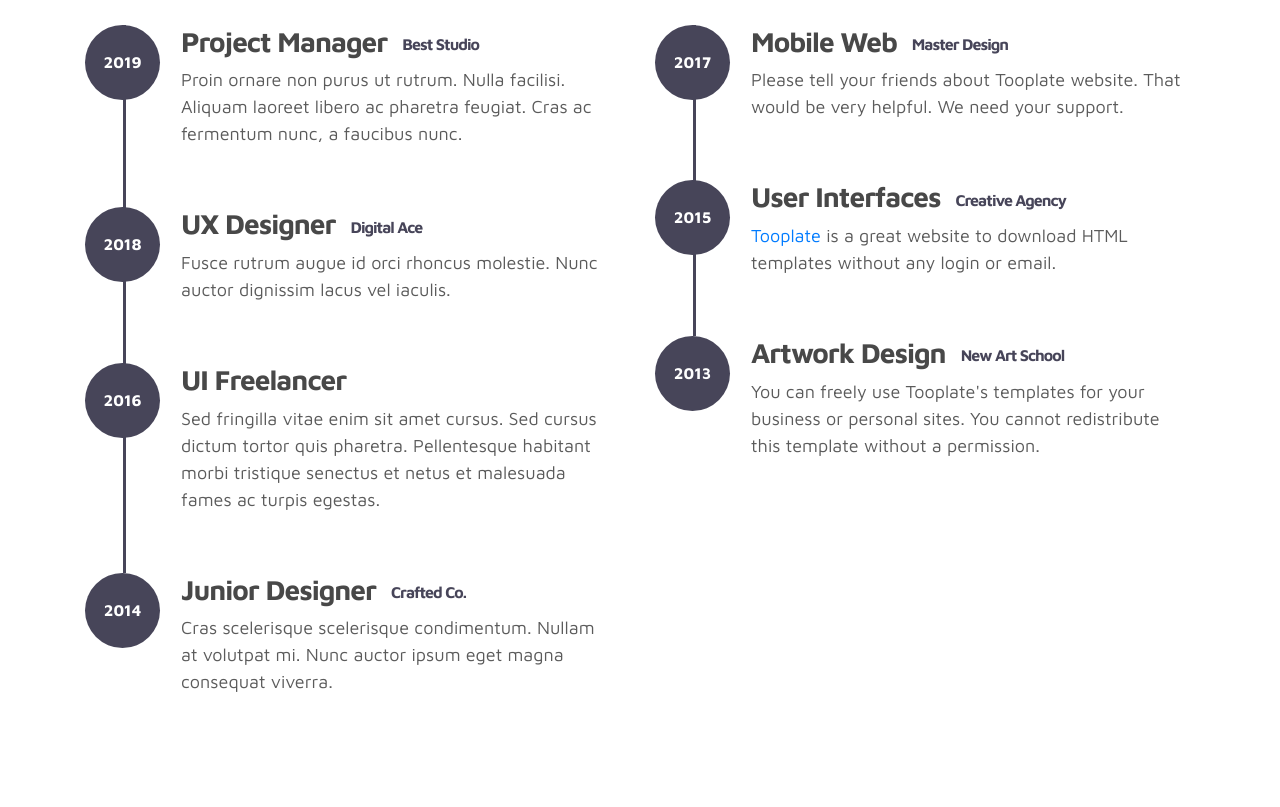
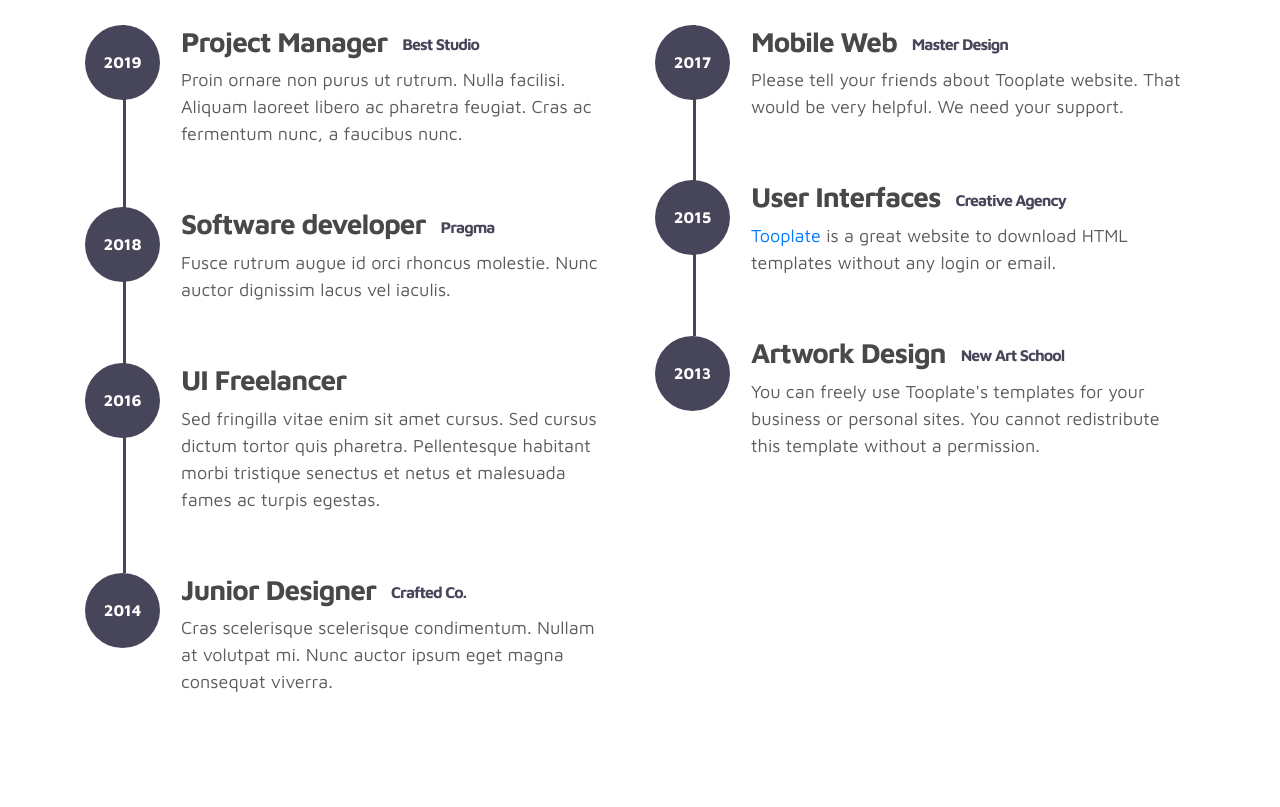
Before and after one commit to JamzDeveloper/JamzDeveloper.github.io, a plain HTML site: page index.html in a window 1280 px wide. Shown: the part 1702-2509 px from the top of the page. Drawn offline with Linux system fonts and the light colour scheme.

Commit message:
cambios en seccion de mi experiencia

```diff
--- a/index.html
+++ b/index.html
@@ -174,7 +174,7 @@ https://www.tooplate.com/view/2115-marvel
                                 <span>2018</span>
                             </div>
                             <div class="timeline-info">
-                                <h3><span>UX Designer</span><small>Digital Ace</small></h3>
+                                <h3><span>Software developer</span><small>Pragma</small></h3>
                                 <p>Fusce rutrum augue id orci rhoncus molestie. Nunc auctor dignissim lacus vel iaculis.</p>
                             </div>
                         </div>
```
